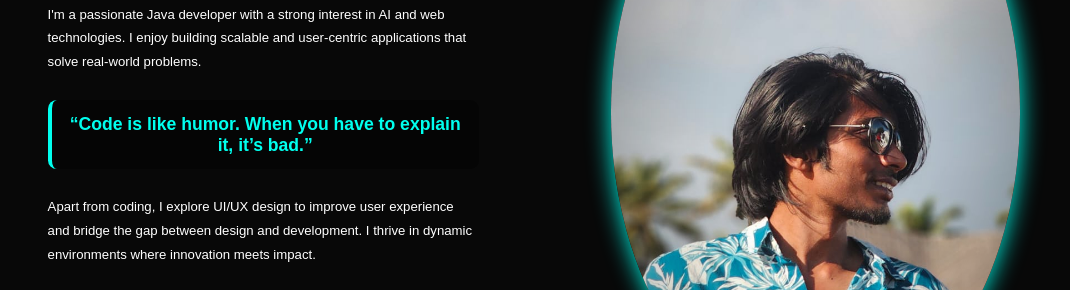
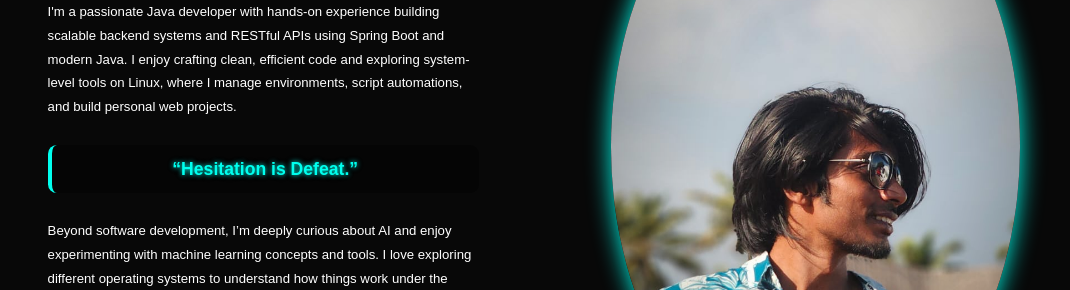
Before and after one commit to sabarish1827/my-site, a plain HTML site: page index.html in a window 1280 px wide. Shown: the part 313-603 px from the top of the page, without its empty margins (106-1176 px from the left). Drawn offline with nearby package versions, Linux system fonts and the light colour scheme.

Commit message:
Modify profile bio

```diff
--- a/index.html
+++ b/index.html
@@ -27,15 +27,15 @@
             <h3 class="text-animation">I am a <span> </span></h3>
             <div class="bio-text">
                 <p>
-                    I'm a passionate Java developer with a strong interest in AI and web technologies.
-                    I enjoy building scalable and user-centric applications that solve real-world problems.
+                    I'm a passionate Java developer with hands-on experience building scalable backend systems and RESTful APIs using Spring Boot and modern Java.
+                    I enjoy crafting clean, efficient code and exploring system-level tools on Linux, where I manage environments, script automations, and build personal web projects.
                 </p>
 
-                <blockquote class="glow-quote">“Code is like humor. When you have to explain it, it’s bad.”</blockquote>
+                <blockquote class="glow-quote">“Hesitation is Defeat.”</blockquote>
 
                 <p>
-                    Apart from coding, I explore UI/UX design to improve user experience and bridge the gap between design and development.
-                    I thrive in dynamic environments where innovation meets impact.
+                    Beyond software development, I’m deeply curious about AI and enjoy experimenting with machine learning concepts and tools.
+                    I love exploring different operating systems to understand how things work under the hood, and I find inspiration in traveling and discovering new places, cultures, and perspectives.
                 </p>
             </div>
             <!-- <p>Motivated Software Developer pursuing a Master's in Computer Science, with hands-on experience in backend development.
--- a/styles.css
+++ b/styles.css
@@ -680,7 +680,7 @@ footer ul li{
     background: rgba(0, 0, 0, 0.4);
     border-radius: 1rem;
     transition: all 0.3s ease-in-out;
-    text-shadow: none;
+    text-shadow: 0 0 5px var(--main-color), 0 0 10px rgba(0, 0, 0, 0.2);
 }
 
 .bio-text blockquote.glow-quote:hover {
```
